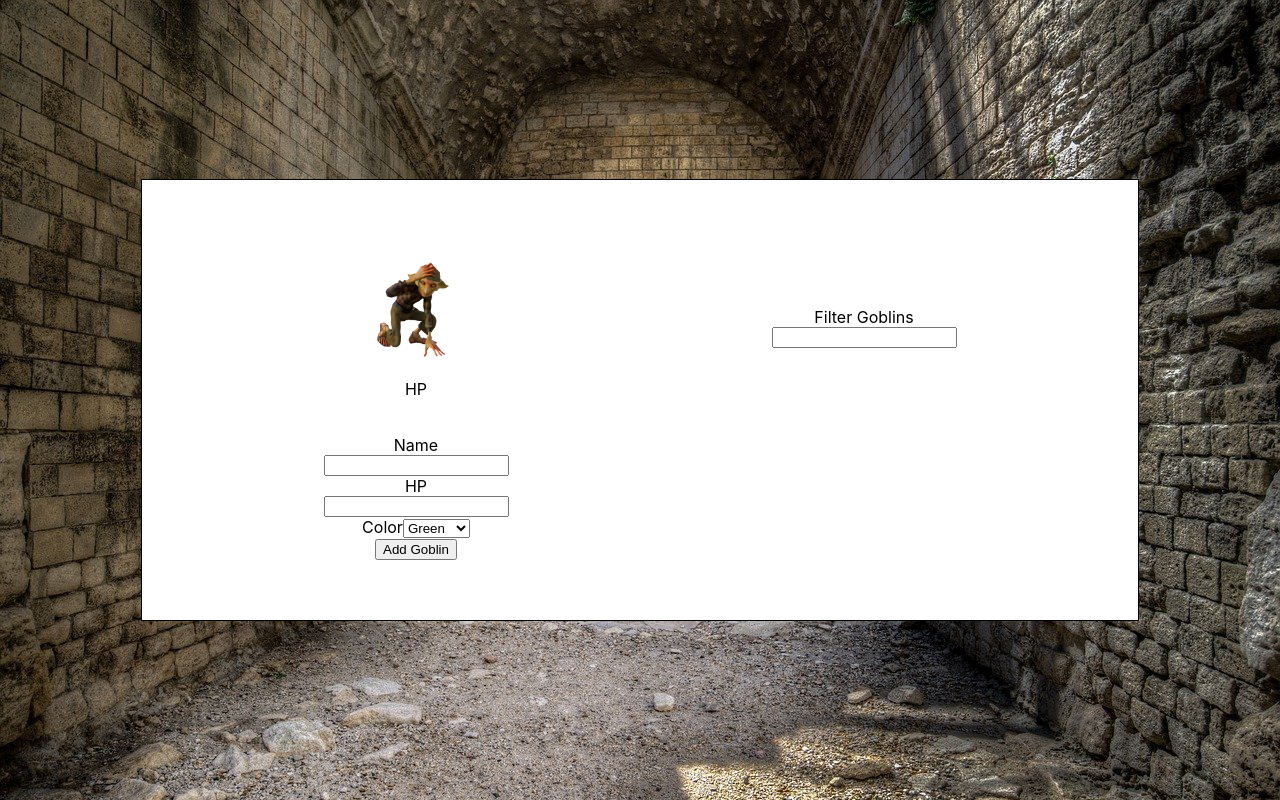
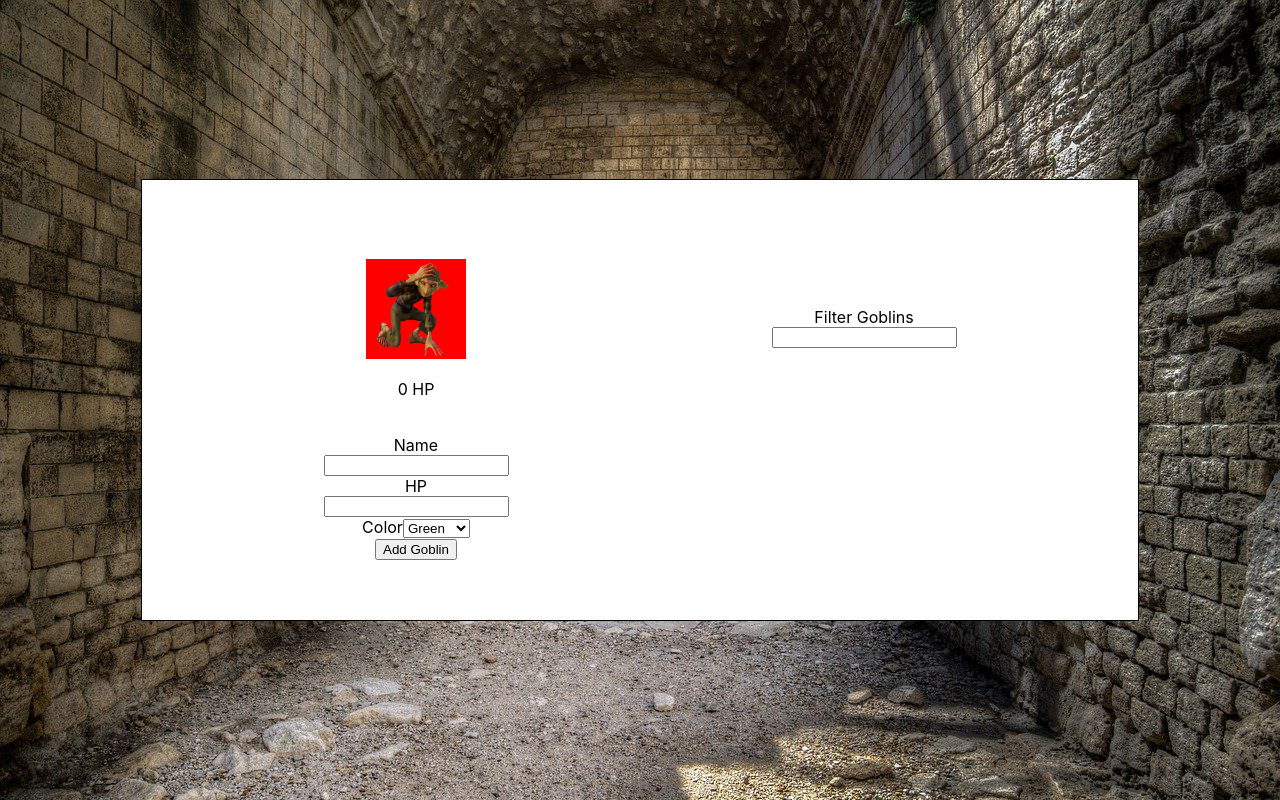
Before and after one commit to joshua360x/battery-goblin, a React (Create React App) app: page / in a window 1280 px wide. Built offline with nearby package versions, Linux system fonts and the light colour scheme.

Commit message:
added goblin props

```diff
--- a/src/App.js
+++ b/src/App.js
@@ -41,7 +41,7 @@ function App() {
 
   function handleDeleteGoblin(id) {
     // find the index of the goblin in allGoblins with this id
-    const index = allGoblins.findIndex(goblin => goblin.name === id);
+    const index = allGoblins.findIndex((goblin) => goblin.name === id);
     // use splice to delete the goblin object at this index
     allGoblins.splice(index, 1);
     // update the allGoblins array immutably to this new, smaller array
@@ -50,27 +50,29 @@ function App() {
 
   function handleFilterGoblins(search) {
     // use the filter method to get an array of goblins whose name includes this search argument
-    const filter = allGoblins.filter(goblin => goblin.name === search);
+    const filter = allGoblins.filter((goblin) => goblin.name === search);
     // if there is a search argument, set the filtered goblins to the filtered goblins
     if (search) {
       setFilteredGoblins(filter);
     }
     // if the search argument is undefined, set the filtered goblins in state to just be the array of all goblins
-
   }
 
   return (
     <div className="App">
       <div className="current-goblin quarter">
         <Goblin
-          goblin={
-            {
-              /*
+          goblin={{
+            /*
             use the goblin form state to make a goblin object and to display it.
             This will let the user see the current form state
           */
-            }
-          }
+            handleDeleteGoblin,
+            id: Math.random(),
+            name: goblinFormName,
+            hp: goblinFormHP,
+            color: goblinFormColor,
+          }}
         />
       </div>
       <div className="goblin-filter quarter">
```
